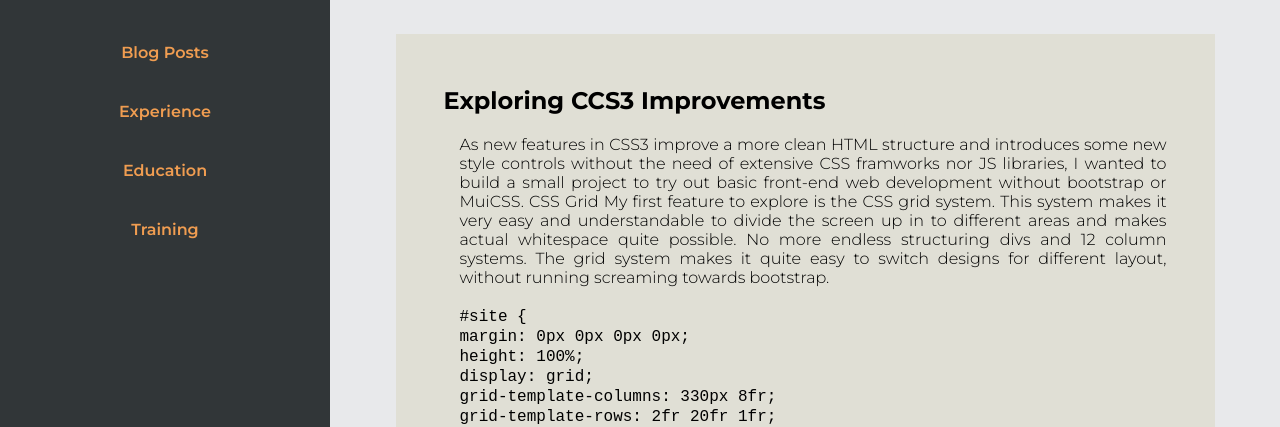
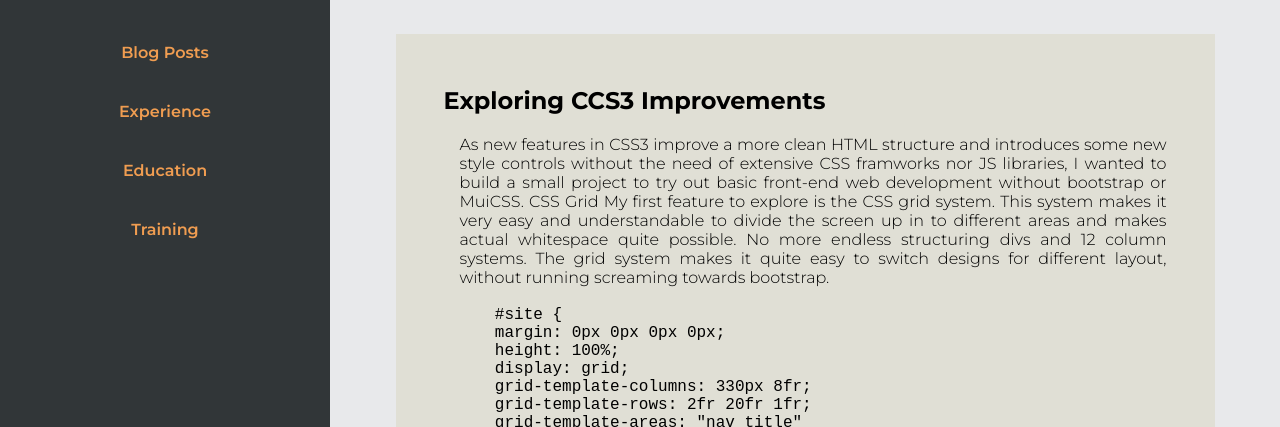
Before and after one commit to CLWilliam/CLWilliam.github.io, a plain HTML site: page index.html in a window 1280 px wide. Shown: the part 373-800 px from the top of the page. Drawn offline with nearby package versions, Linux system fonts and the light colour scheme.

Commit message:
styling code blocks

```diff
--- a/css/style.css
+++ b/css/style.css
@@ -131,3 +131,8 @@ nav > a:hover {
     font-weight: 300;
     font-size: 2rem;
 }
+
+code {
+    padding-left: 5%;
+    display: block;
+}
```
